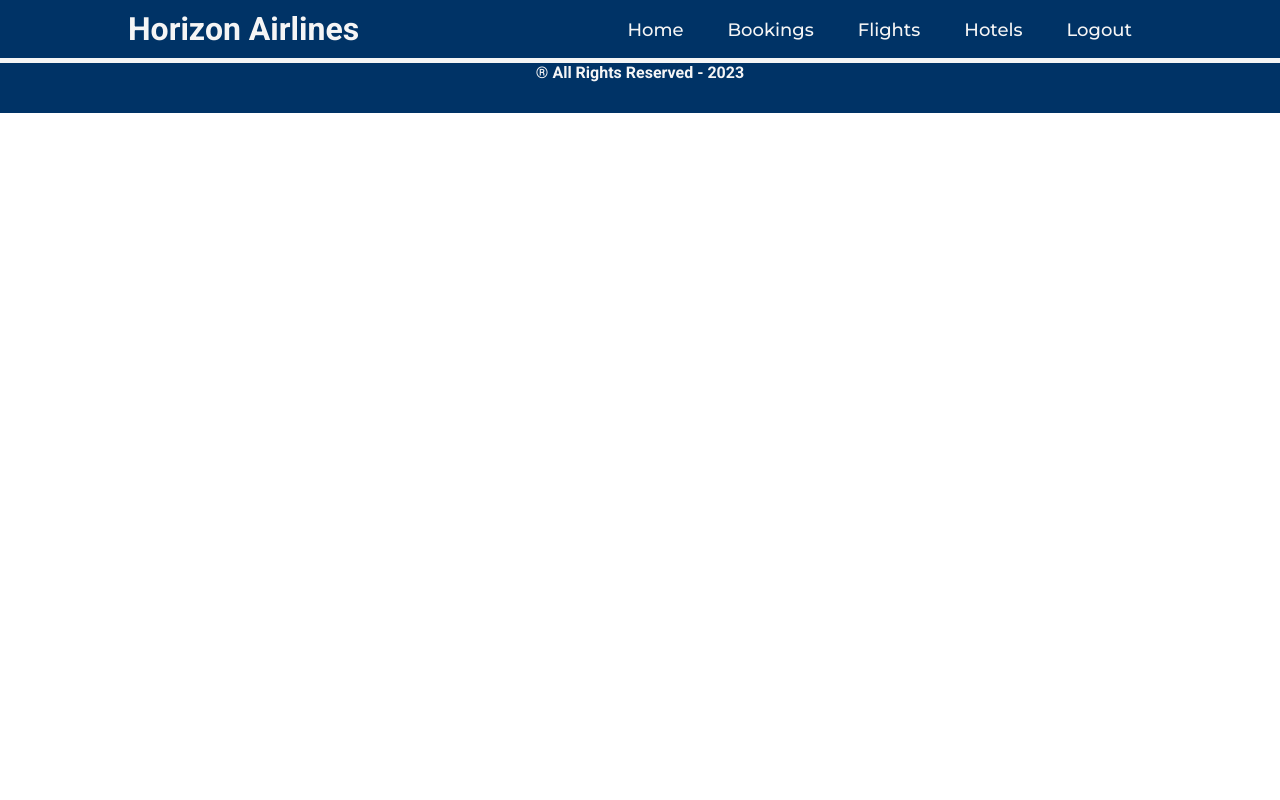
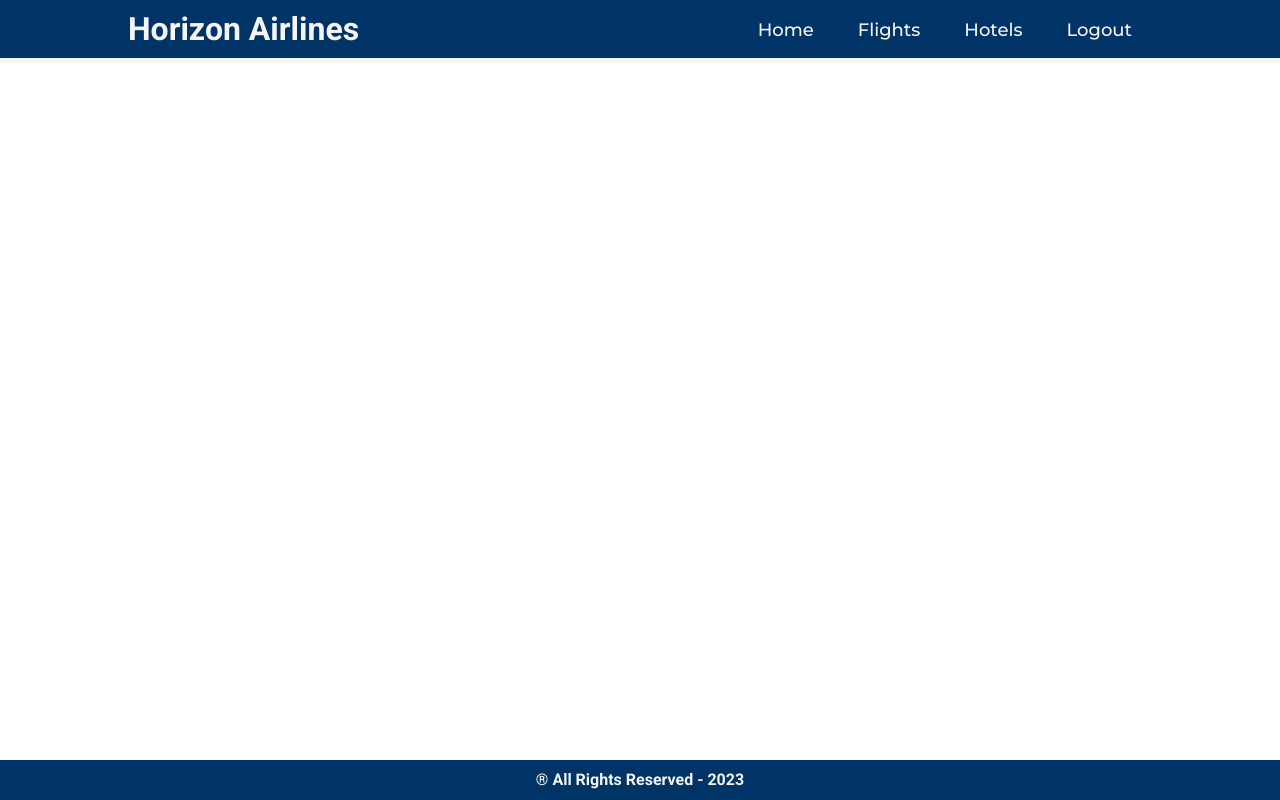
Before and after one commit to praneethravuri/Horizon-Airlines-Bookings, a Flask app: page /search-flights in a window 1280 px wide. Run offline with Flask 3, Linux system fonts and the light colour scheme.

Commit message:
Updated html templates

```diff
--- a/routes/homepage.py
+++ b/routes/homepage.py
@@ -14,14 +14,14 @@ bookings = db["bookings"]
 def homepage():
     user_name = request.args.get("user_name")
     user_flights = session.get("user_flights")
-    if user_flights is None:
+    if user_flights == []:
         user_flights_dict = {}
 
     else:
         user_flights_dict = {}
         def split_time(time_):
             time_ = time_.split("T")
-            return time_[0] + " " + time_[1][0:-1]
+            return time_[0] + " | " + time_[1][0:-1]
 
         for flight in user_flights:
             find_flight = flights.find_one({"flight_id" : flight})
--- a/static/CSS/footer.css
+++ b/static/CSS/footer.css
@@ -4,4 +4,12 @@ footer{
     text-align: center;
     color: whitesmoke;
     font-weight: bold;
+    position: absolute;
+    bottom: 0;
+    width: 100%;
+    height: 2.5rem;
 }
+
+footer p{
+    margin-top: 10px;
+}
--- a/templates/homepage.html
+++ b/templates/homepage.html
@@ -8,7 +8,7 @@
     <link rel="stylesheet" type="text/css" href="{{ url_for('static', filename='CSS/navbar.css') }}">
     <link rel="stylesheet" type="text/css" href="{{ url_for('static', filename='CSS/footer.css') }}">
     <script src="https://ajax.googleapis.com/ajax/libs/jquery/3.6.4/jquery.min.js"></script>
-    <title>Homepage</title>
+    <title>Homepage - Horizon Airlines</title>
 </head>
 <body>
 
--- a/templates/nav-bar.html
+++ b/templates/nav-bar.html
@@ -3,7 +3,6 @@
     <nav>
         <ul class="nav-links">
             <li><a href="{{url_for('homepage.homepage')}}">Home</a></li>
-            <li><a href="#">Bookings</a></li>
             <li><a href="{{url_for('flights.search_flights')}}">Flights</a></li>
             <li><a href="#">Hotels</a></li>
             <li><a href="{{ url_for('login') }}">Logout</a></li>
```
